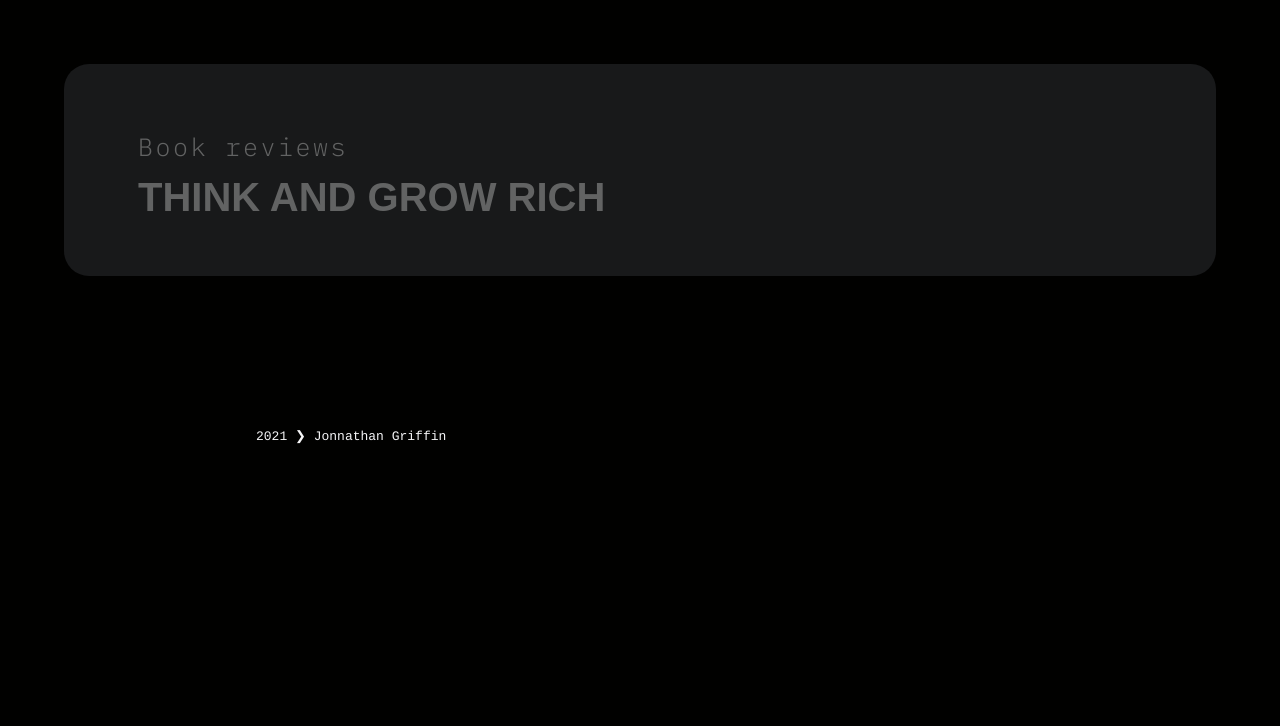
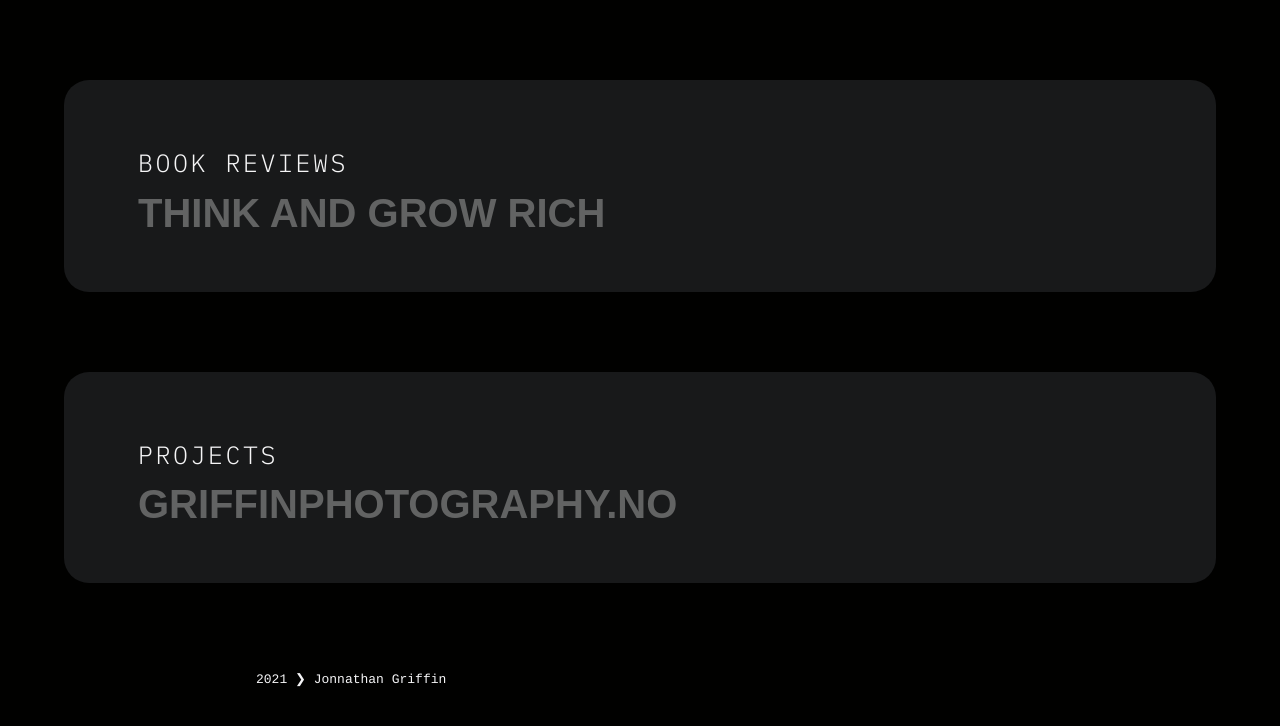
Before and after one commit to jonnathangriffin/jonnathangriffin.github.io, a Jekyll site: the page built from index.html, in a window 1280 px wide. Shown: the top 726 px of the page. Built offline with Jekyll 4.4.1, drawn with Linux system fonts in a browser that asks for light colours; nearby versions of some CDN libraries; the list of posts is cut into pages by our own code.

Commit message:
add projects

```diff
--- a/_config.yml
+++ b/_config.yml
@@ -10,6 +10,9 @@
   posts:
     output: true
     permalink: /post/:slug
+  projects:
+    output: true
+    permalink: /project/:slug
 
 defaults:
   -
@@ -29,7 +32,12 @@
       type: "posts"
     values:
       layout: "post"
-
+  -
+    scope:
+      path: ""
+      type: "projects"
+    values:
+      layout: "project"
 markdown: kramdown
 
 kramdown:
--- a/_sass/_includes/_flex.scss
+++ b/_sass/_includes/_flex.scss
@@ -24,7 +24,8 @@
 .border {
     max-width: 90%;
     padding: 5%;
-    margin: 5%;
+    margin-left: 5%;
+    margin-right: 5%;
     background-color: $background_alt_color;
     border-radius: 25px;
 }
--- a/_sass/_includes/_home.scss
+++ b/_sass/_includes/_home.scss
@@ -87,6 +87,10 @@
 .right {
   margin-left: 10px;
 }
+
+.header-color {
+  color: $text_light_color;
+}
 /* animations */
 @keyframes revealBlock {
   100% {
--- a/index.html
+++ b/index.html
@@ -15,7 +15,7 @@
 
 
 <section class="border">
-	<h1 class="right">Book reviews</h1>
+	<h1 class="right header-color">BOOK REVIEWS</h1>
 	<div class="flex-container">
 		{% for post in site.posts reversed %}
 			<a class="home-item__link" href="{{ post.url }}">
@@ -26,3 +26,17 @@
 		{% endfor %}
 	</div>
 </section>
+
+<section class="border">
+	<h1 class="right header-color">PROJECTS</h1>
+	<div class="flex-container">
+		{% for project in site.projects reversed %}
+		<a class="home-item__link"  target="_blank" rel=“noreferrer noopener” href="{{ project.external_link }}">
+			<div class="home-item__index">
+				<p class="home-item__subtitle lineheighthome" onclick="accordion('{{ project.title}}')">{{ project.title}}
+				</p>
+			</div>
+		</a>
+		{% endfor %}
+	</div>
+</section>
```
Also changed, not shown: _projects/2020-04-26-griffinphotography.md (added, +7 -0 lines).
